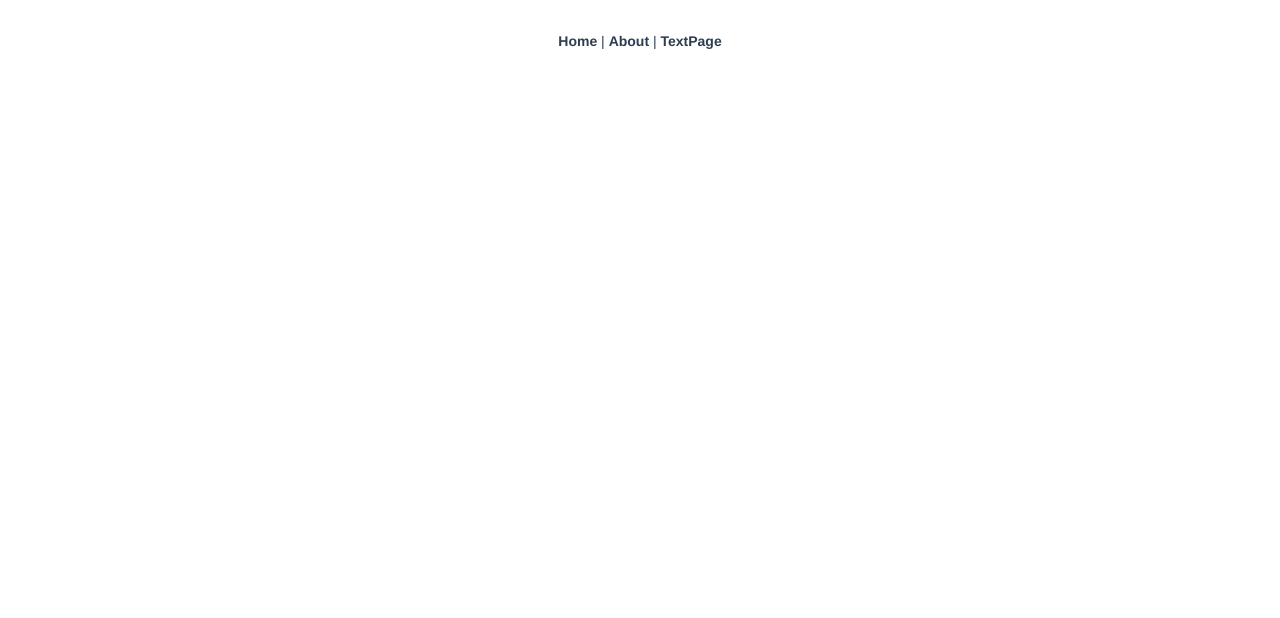
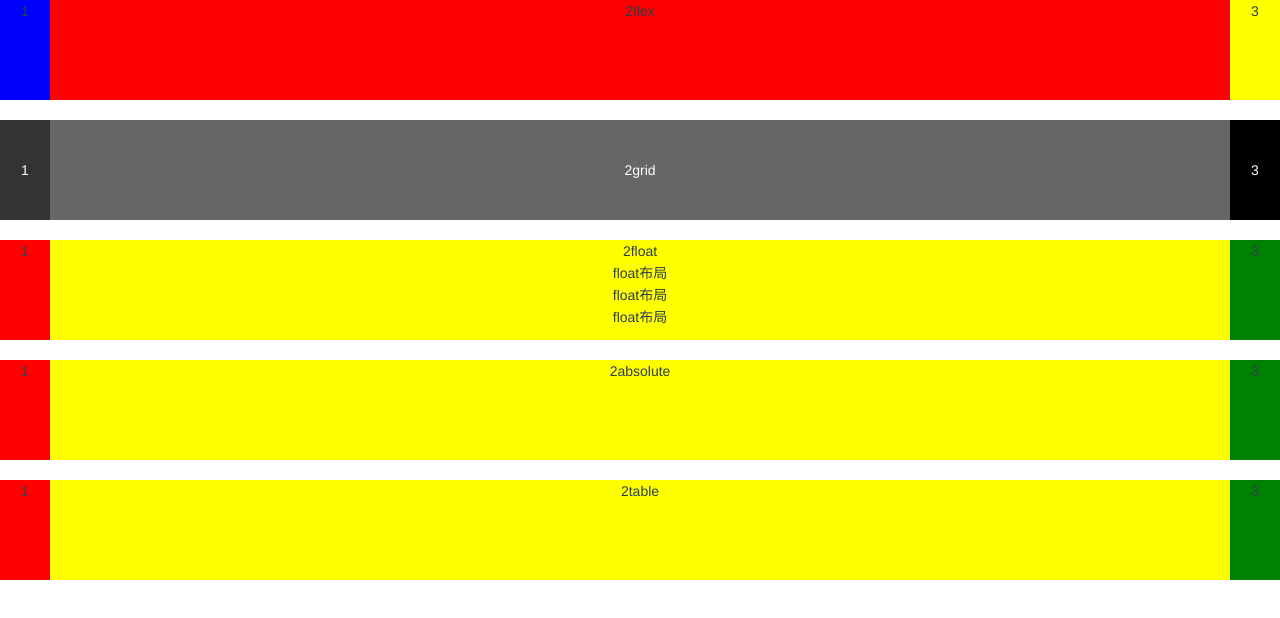
Before and after one commit to wwt-wesdom/new-vue-demo, a Vue app: page /container in a window 1280 px wide. Shown: the top 618 px of the page. Built offline with nearby package versions, Linux system fonts and the light colour scheme.

Commit message:
5种布局方式

```diff
--- a/src/App.vue
+++ b/src/App.vue
@@ -1,10 +1,5 @@
 <template>
   <div id="app">
-    <div id="nav">
-      <router-link to="/">Home</router-link> |
-      <router-link to="/about">About</router-link> |
-      <router-link to="/text-page">TextPage</router-link>
-    </div>
     <router-view/>
   </div>
 </template>
@@ -17,14 +12,8 @@
   text-align: center;
   color: #2c3e50;
 }
-#nav {
-  padding: 30px;
-  a {
-    font-weight: bold;
-    color: #2c3e50;
-    &.router-link-exact-active {
-      color: #42b983;
-    }
-  }
+html *{
+  margin: 0;
+  padding: 0;
 }
 </style>
--- a/src/components/CustomPopup.vue
+++ b/src/components/CustomPopup.vue
@@ -6,9 +6,6 @@
         <button @click="close">close</button>
       </div>
     </van-popup>
-    <button @click="model = !model">
-      open
-    </button>
   </div>
 </template>
 
--- a/src/router.js
+++ b/src/router.js
@@ -21,12 +21,22 @@ export default new Router({
       // route level code-splitting
       // this generates a separate chunk (about.[hash].js) for this route
       // which is lazy-loaded when the route is visited.
-      component: () => import(/* webpackChunkName: "about" */ './views/About.vue')
+      component: () => import(/* webpackChunkName: "about" */ './views/About.vue'),
     },
     {
       path: '/text-page',
       name: 'textPage',
       component: () => import(/* webpackChunkName: "about" */ './views/TextPage.vue')
+    },
+    {
+      path: '/toggle-switch',
+      name: 'toggleSwitch',
+      component: () => import(/* webpackChunkName: "about" */ './views/ToggleSwitch.vue'),
+    },
+    {
+      path: '/container',
+      name: 'container',
+      component: () => import(/* webpackChunkName: "about" */ './views/Container.vue'),
     }
   ]
 })
--- /dev/null
+++ b/src/views/Container.vue
@@ -0,0 +1,140 @@
+<template>
+  <div>
+    <div class="container layout flex">
+      <div class="left">1</div>
+      <div class="center">2flex</div>
+      <div class="right">3</div>
+    </div>
+    <div class="container2 layout grid">
+      <div class="left">1</div>
+      <div class="center">2grid</div>
+      <div class="right">3</div>
+    </div>
+    <article class="container3 layout float">
+      <div class="left">1</div>
+      <div class="right">3</div>
+      <div class="center">
+        2float
+        <p>float布局</p>
+        <p>float布局</p>
+        <p>float布局</p>
+      </div>
+    </article>
+    <article class="container4 layout absolute">
+      <div class="left">1</div>
+      <div class="right">3</div>
+      <div class="center">2absolute</div>
+    </article>
+    <article class="container5 layout table">
+      <div class="left">1</div>
+      <div class="center">2table</div>
+      <div class="right">3</div>
+    </article>
+  </div>
+</template>
+
+<script>
+  export default {
+    name: "Container"
+  }
+</script>
+
+<style scoped lang="scss">
+  .layout {
+    margin-top: 20px;
+    div {
+      height: 100px;
+    }
+  }
+  .container {
+    margin-top: 0;
+    display: flex;
+    .left {
+      width: 50px;
+      background-color: blue;
+    }
+    .right {
+      width: 50px;
+      background-color: yellow;
+    }
+    .center {
+      flex: 1;
+      background-color: red;
+    }
+  }
+  .container2 {
+    display: grid;
+    color: #fff;
+    text-align: center;
+    grid-template-columns: 50px auto 50px;
+    grid-template-rows: 100px;
+    line-height: 100px;
+    .left {
+      background-color: #333;
+    }
+
+    .center {
+      background-color: #666;
+    }
+
+    .right {
+      background-color: #000;
+    }
+  }
+  .container3 {
+    .left {
+      float: left;
+      width: 50px;
+      background-color: red;
+    }
+    .right {
+      float: right;
+      width: 50px;
+      background-color: green;
+    }
+    .center {
+      background-color: yellow;
+    }
+  }
+  .container4 {
+    position: relative;
+    height: 100px;
+    .left, .center, .right {
+      position: absolute;
+    }
+    .left {
+      left: 0;
+      width: 50px;
+      background-color: red;
+    }
+    .right {
+      right: 0;
+      width: 50px;
+      background-color: green;
+    }
+    .center {
+      left: 50px;
+      right: 50px;
+      background-color: yellow;
+    }
+  }
+  .container5 {
+    display: table;
+    width: 100%;
+    height: 100px;
+    .left, .center, .right {
+      display: table-cell;
+    }
+    .left {
+      width: 50px;
+      background-color: red;
+    }
+    .right {
+      width: 50px;
+      background-color: green;
+    }
+    .center {
+      background-color: yellow;
+    }
+  }
+</style>
--- a/src/views/Home.vue
+++ b/src/views/Home.vue
@@ -1,7 +1,5 @@
 <template xmlns="http://www.w3.org/1999/html">
   <div class="home">
-    <img alt="Vue logo" src="../assets/img/common/logo.png">
-    <!--<HelloWorld msg="Welcome to Your Vue.js App"/>-->
     <div>count:{{count}}</div>
     <div>time:{{time}}</div>
     <div>{{doneToDos(false)}}</div>
@@ -11,6 +9,10 @@
       <input type="text" v-model="text" />
     </label>
     <RefUsr ref="childComponent" :text="text"></RefUsr>
+    <div>
+      <router-link to="/toggle-switch">ToggleSwitch</router-link>
+      <router-link to="/container">Container</router-link>
+    </div>
   </div>
 </template>
 
@@ -47,7 +49,6 @@ export default {
     ])
   },
   mounted() {
-    console.log(this);
   },
   methods: {
     changeState() {
--- a/src/views/TextPage.vue
+++ b/src/views/TextPage.vue
@@ -8,7 +8,9 @@
     <todo-list :todos="todos">
       <template v-slot:todo="{ todo }">
         <span v-if="todo.isComplete">✓</span>
-        {{ todo.text }}
+        <span @click="todo.isComplete = true">
+           {{ todo.text }}
+        </span>
       </template>
     </todo-list>
   </div>
@@ -41,6 +43,14 @@
           }
         ]
       }
+    },
+    watch: {
+      '$route'(to, from) {
+        console.log(111);
+        console.log(from);
+        console.log(to);
+      },
+      deep: true
     }
   }
 </script>
--- /dev/null
+++ b/src/views/ToggleSwitch.vue
@@ -0,0 +1,172 @@
+<template>
+  <div>
+    <input type="checkbox" id="toggle" name="toggle" value="is_on">
+    <label for="toggle" class="toy-toggle">
+      <div class="border1"></div>
+      <div class="border2"></div>
+      <div class="border3"></div>
+      <div class="handle">
+        <div class="handle-off"></div>
+        <div class="handle-on"></div>
+      </div>
+    </label>
+    <router-link to="/text-page">ToggleSwitch</router-link>
+  </div>
+</template>
+
+<script>
+  export default {
+    name: "ToggleSwitch",
+    watch: {
+      '$route': {
+        handler(to){
+          console.log(to.path);
+        },
+        immediate:true,
+        deep:true,
+      }
+    }
+  }
+</script>
+
+<style scoped>
+  *, *:before, *:after {
+    border: 0;
+    box-sizing: border-box;
+    margin: 0;
+    padding: 0;
+  }
+  body {
+    background: linear-gradient(#fff,#ccc);
+    display: flex;
+    height: 100vh;
+    --on: #88e661;
+    --off: #f0f0f0;
+    --transDur: 0.6s;
+  }
+  input {
+    position: fixed;
+    transform: translateX(-100%);
+  }
+  .toy-toggle {
+    background:
+            radial-gradient(at top left,#fff 10%,#fff0 20%),
+            radial-gradient(at top right,#fff 20%,#e4e4e4 35%);
+    border-radius: 6em;
+    box-shadow:
+            0 0 0.25em #0002,
+            0 3em 1.5em 0.5em #0002;
+    cursor: pointer;
+    display: block;
+    font-size: 12px;
+    position: relative;
+    margin: auto;
+    width: 20em;
+    height: 12em;
+    -webkit-tap-highlight-color: transparent;
+  }
+  .toy-toggle div {
+    position: absolute;
+  }
+  .toy-toggle > div {
+    top: 50%;
+    left: 50%;
+  }
+  .toy-toggle > div:not(.handle) {
+    transform: translate(-50%,-50%);
+  }
+  .border1 {
+    background: #f0f0f0;
+    border-radius: 5.5em;
+    box-shadow: 0 0 0.2em 0.1em #f0f0f0;
+    width: 19em;
+    height: 11em;
+  }
+  .border2 {
+    background: linear-gradient(0deg,#fff 33%,#ccc 45%);
+    border-radius: 4.75em;
+    box-shadow: 0 0 0.2em 0.3em #f0f0f0 inset;
+    width: 16.5em;
+    height: 9.5em;
+  }
+  .border3, .handle {
+    background: linear-gradient(90deg, var(--on) 50%, var(--off) 0);
+  }
+  .border3 {
+    background-position: 75% 0;
+    background-size: 200% 100%;
+    border-radius: 4.25em;
+    box-shadow:
+            0 0 0.1em 0.1em #ddd inset,
+            0 1.5em 1.5em 1em #0004 inset,
+            0 0 0 4.25em #0002 inset;
+    width: 15.5em;
+    height: 8.5em;
+    transition: background-position var(--transDur) ease-in-out;
+  }
+  .handle {
+    border-radius: 50%;
+    box-shadow: 0 0 0.5em 0 #0007;
+    width: 8.5em;
+    height: 8.5em;
+    transform: translate(-90%,-50%);
+    transition: transform var(--transDur) ease-in-out;
+    z-index: 0;
+  }
+  .handle:before {
+    background:
+            radial-gradient(2em 1.5em at 50% 35%,#fff6 15%,#fff0),
+            radial-gradient(1.5em 2.5em at 75% 40%,#fff6 15%,#fff0),
+            radial-gradient(100% 100% at 50% 33%,#0000 25%,#0003 50%);
+    border-radius: 50%;
+    box-shadow: 0 0 0.3em 0.1em #0003 inset;
+    content: "";
+    display: block;
+    position: absolute;
+    top: 0;
+    left: 0;
+    width: 100%;
+    height: 100%;
+    z-index: 3;
+  }
+  .handle-off, .handle-on {
+    width: 50%;
+    height: 100%;
+    transition: transform calc(var(--transDur)/2);
+    z-index: 2;
+  }
+  .handle-off {
+    background: var(--off);
+    border-radius: 100% 0 0 100% / 50% 50% 50% 50%;
+    right: 50%;
+    transform-origin: 100% 50%;
+    transition-delay: calc(var(--transDur)/2);
+    transition-timing-function: ease-out;
+  }
+  .handle-on {
+    background: var(--on);
+    border-radius: 0 100% 100% 0 / 50% 50% 50% 50%;
+    left: 50%;
+    transform: scaleX(0);
+    transform-origin: 0 50%;
+    transition-timing-function: ease-in;
+  }
+
+  /* On */
+  input:checked + .toy-toggle .border3 {
+    background-position: 25% 0;
+  }
+  input:checked + .toy-toggle .handle {
+    transform: translate(-10%,-50%);
+  }
+  input:checked + .toy-toggle .handle-off {
+    transform: scaleX(0);
+    transition-delay: 0s;
+    transition-timing-function: ease-in;
+  }
+  input:checked + .toy-toggle .handle-on {
+    transform: scaleX(1);
+    transition-delay: calc(var(--transDur)/2);
+    transition-timing-function: ease-out;
+  }
+</style>
```
